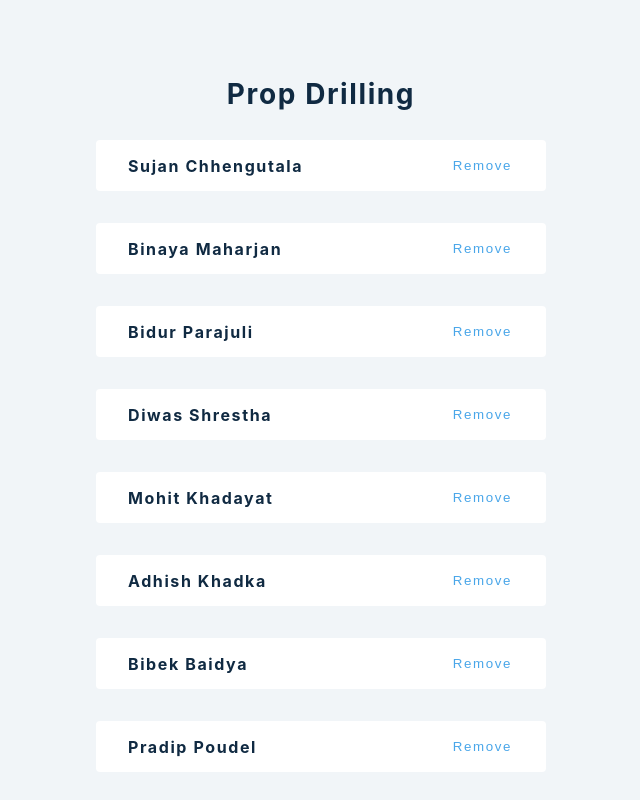
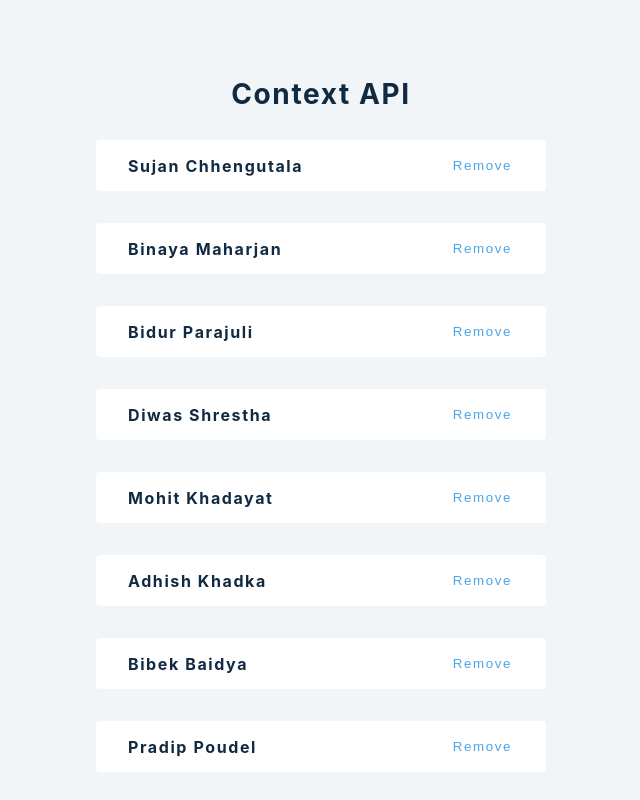
Before and after one commit to sujanchhengutala/React, a React (Create React App) app in the folder reducer-hook/: page / in a window 1280 px wide. Shown: the top 800 px of the page, without its empty margins (319-959 px from the left). Built offline with nearby package versions, Linux system fonts and the light colour scheme.

Commit message:
context-api

```diff
--- /dev/null
+++ b/reducer-hook/src/3-contextAPI/1-context-api.js
@@ -0,0 +1,43 @@
+import React, {useState, useContext} from 'react'
+import { data } from '../data';
+
+const PersonContext = React.createContext()
+// console.log(PersonContext)
+
+const ContextAPI = () => {
+    const [people, setPeople] = useState(data)
+
+    const removePerson = (id)=>{
+        setPeople((people)=>{
+            return people.filter((person)=> person.id !== id
+            )
+        })
+    }
+    return (
+        <>
+        <PersonContext.Provider value= {{ removePerson, people }}>
+                <h3>context API</h3>
+                <List people = {people} removePerson= {removePerson} />
+        </PersonContext.Provider>
+        </>
+    )
+}
+const List = ()=>{
+    const mainData = useContext(PersonContext)
+    return (
+    <>
+    { mainData.people.map((person)=>{
+        return <SinglePerson key = {person.id} {...person}  />
+    })}
+    </>)
+}
+const SinglePerson = ({id, name})=>{
+   const { removePerson } = useContext(PersonContext)
+    return (<div className= 'item'>
+        <h4>{name}</h4>
+        <button onClick = {()=>removePerson(id)} >Remove</button>
+
+    </div>)
+}
+
+export default ContextAPI;
--- a/reducer-hook/src/App.js
+++ b/reducer-hook/src/App.js
@@ -1,8 +1,9 @@
-import PropDrilling from './2-prop-drilling/prop-drilling'
+import ContextAPI from "./3-contextAPI/1-context-api"
+
 const App = () => {
   return (
-    <div>
-      <PropDrilling />
+    <div className='container'>
+      <ContextAPI />
     </div>
   )
 }
```
